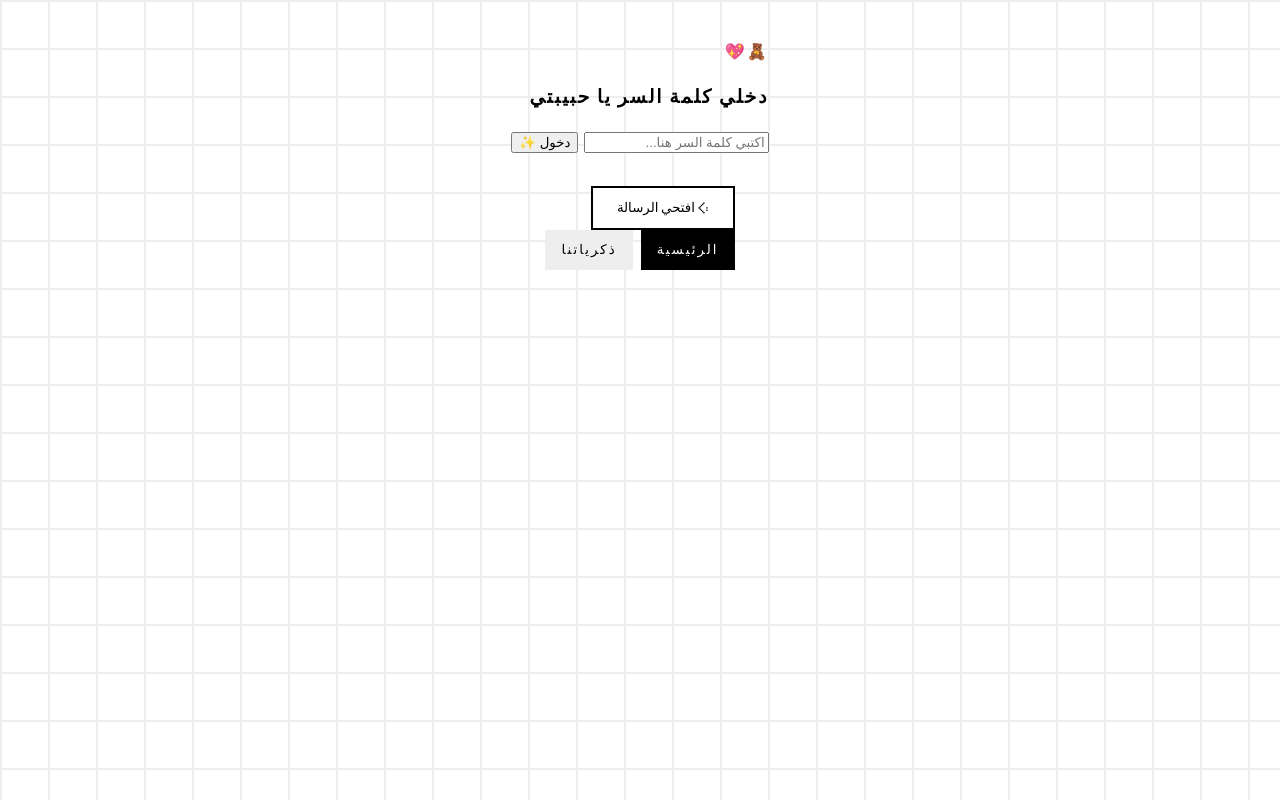
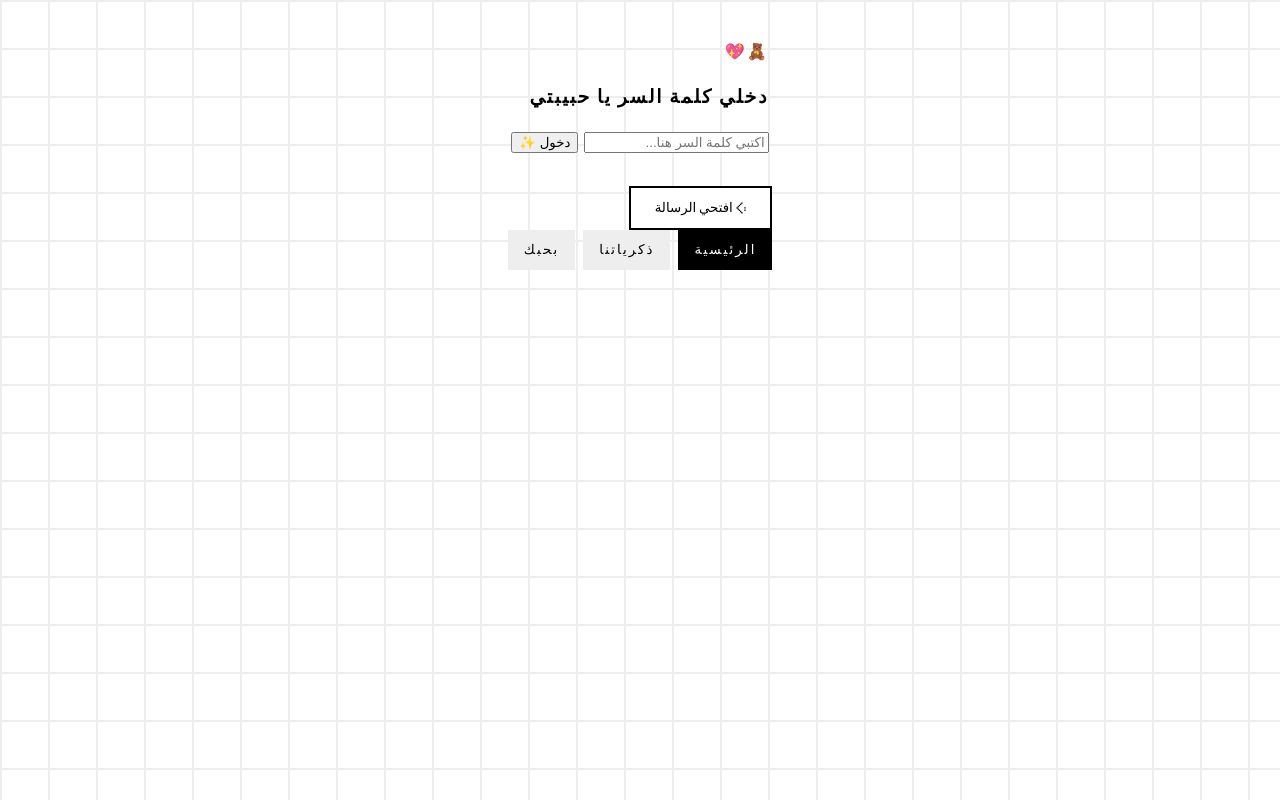
Before and after one commit to Moha-rgb966/love-letters, a website: page My-Love/index.html in a window 1280 px wide. Drawn offline with nearby package versions, Linux system fonts and the light colour scheme; files that its build step writes are made by us from their sources.

Commit message:
Update index.html

```diff
--- a/My-Love/index.html
+++ b/My-Love/index.html
@@ -25,10 +25,10 @@
       <ul class="tab-menu">
         <li class="tab-menu__item"><button type="button" class="tab-menu__button is-active" data-target="home">الرئيسية</button></li>
         <li class="tab-menu__item"><button type="button" class="tab-menu__button" data-target="memories">ذكرياتنا</button></li>
+        <li class="tab-menu__item"><button type="button" class="tab-menu__button" data-target="love-100">بحبك</button></li>
       </ul>
     </nav>
   </header>
-
   <!-- أقسام المحتوى التي تظهر وتختفي -->
   <main id="main-content" class="hidden">
 
```
